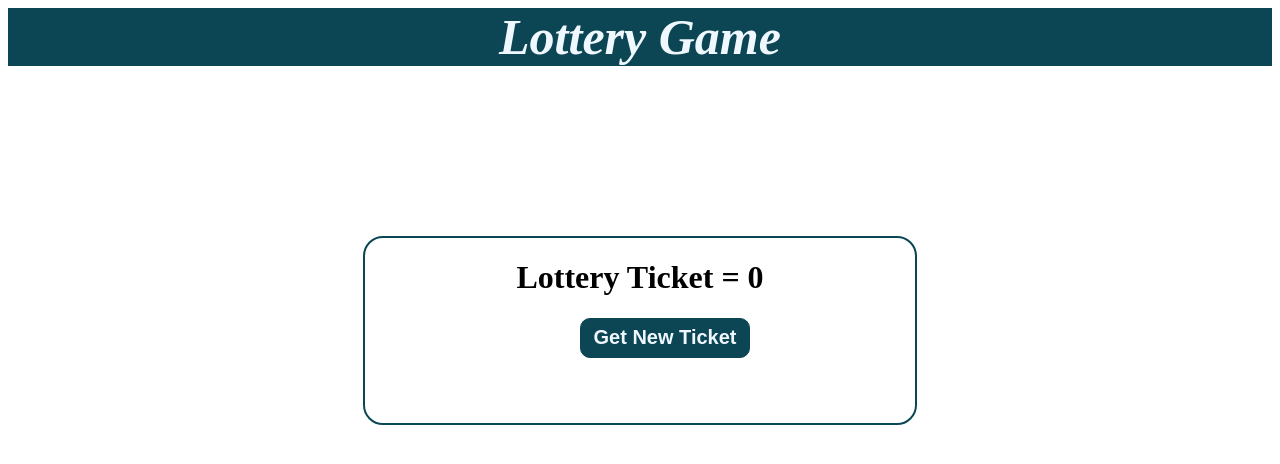
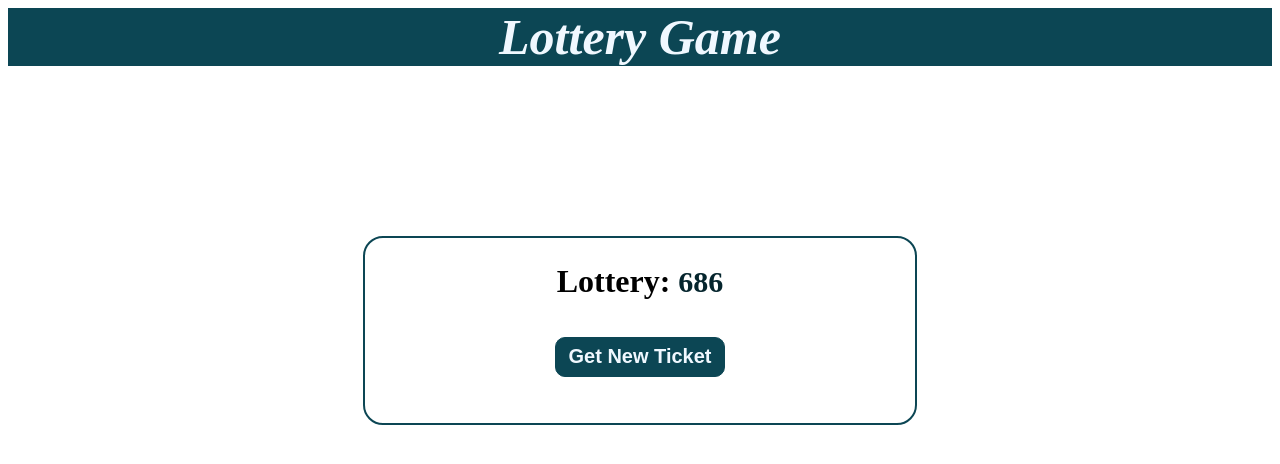
Before and after one commit to Gauranshi07/web-dev-practice, a React (Vite) app in the folder React/react-projects/: page / in a window 1280 px wide. Shown: the top 464 px of the page. Built offline with nearby package versions, Linux system fonts and the light colour scheme.

Commit message:
Refactor Lottery Game using arrays and props

```diff
--- a/React/react-projects/src/App.jsx
+++ b/React/react-projects/src/App.jsx
@@ -1,10 +1,10 @@
 import React from 'react'
-import LotteryGame from './LotteryGame'
+import Lottery from './Lottery'
 
 const App = () => {
   return (
     <div>
-      <LotteryGame />
+      <Lottery n={3} winningSum={15}/>
     </div>
   )
 }
--- a/React/react-projects/src/Lottery.jsx
+++ b/React/react-projects/src/Lottery.jsx
@@ -1,16 +1,28 @@
 import React from 'react'
-import {checkWin} from './helper'
+import { getTicket, sum} from './helper'
+import {useState} from 'react'
+import Ticket from './Ticket'
 
-const Lottery = ({ticket}) => {
+const Lottery = ({n , winningSum}) => {
 
-    let isWinning=(checkWin(ticket))===15;
+  let [ticket,setTicket] = useState(getTicket(n))
+  let isWinning=(sum(ticket)) === winningSum;
+
+    let buyTicket =()=>{
+      setTicket(getTicket(3))
+    }
 
   return (
-    <div>
-        <h1 style={{textAlign:'center'}}>
-          {isWinning && "Congratulations you win"}
-        </h1>
-        <h1>Lottery Ticket = {ticket}</h1>
+    <div style={{display:'flex',flexDirection:'column',alignItems:'center' , justifyContent:'center' }}>
+      <h1 style={{textAlign:'center',fontWeight:'550',fontSize:'50px',fontStyle:'italic',color:'aliceblue',backgroundColor:'rgb(12, 70, 84)',width:'100%',margin:'0px'}}>Lottery Game</h1>
+
+      <div style={{display:'flex',flexDirection:'column',alignItems:'center',justifyContent:'center', border:'2px solid rgb(12, 70, 84)', borderRadius:'20px', width:'550px', minHeight:'185px', marginTop:'170px'}}>
+      <Ticket ticket={ticket}/>
+      <button onClick={buyTicket} style={{width:'170px',height:'40px',fontSize:'20px',border:'1px solid rgb(12, 70, 84)',borderRadius:'10px',backgroundColor:'rgb(12, 70, 84)',color:'aliceblue',fontWeight:'550',marginTop:'15px'}}>Get New Ticket</button>
+      <h1 style={{textAlign:'center',color:'rgb(5, 37, 45)'}}>
+        {isWinning && "Congratulations you win"}
+      </h1>
+      </div>
     </div>
   )
 }
--- a/React/react-projects/src/LotteryGame.jsx
+++ /dev/null
@@ -1,20 +0,0 @@
-import React from 'react'
-import {useState} from 'react'
-import Lottery from './Lottery'
-import Ticket from './Ticket'
-
-const LotteryGame = () => {
-    const [ticket,setTicket]=useState(0);
-
-  return (
-    <div style={{display:'flex',flexDirection:'column',alignItems:'center' , justifyContent:'center' }}>
-        <h1 style={{textAlign:'center',fontWeight:'550',fontSize:'50px',fontStyle:'italic',color:'aliceblue',backgroundColor:'rgb(12, 70, 84)',width:'100%',margin:'0px'}}>Lottery Game</h1>
-    <div style={{display:'flex',flexDirection:'column',alignItems:'center', border:'2px solid rgb(12, 70, 84)', borderRadius:'20px', width:'550px', minHeight:'185px', marginTop:'170px'}}>
-        <Lottery ticket={ticket} />
-        <Ticket setTicket={setTicket} ticket={ticket}/>
-    </div>
-    </div>
-  )
-}
-
-export default LotteryGame
--- a/React/react-projects/src/Ticket.jsx
+++ b/React/react-projects/src/Ticket.jsx
@@ -1,15 +1,14 @@
-import React from 'react'
-import {useState} from 'react'
-import {getTicket} from './helper'
+import TicketNum from './TicketNum'
 
-const Ticket = ({ticket,setTicket}) => {
+const Ticket = ({ticket}) => {
 
-    function updateNumber(){
-setTicket(getTicket())
-}
   return (
     <div>
-        <button onClick={updateNumber} style={{width:'170px',height:'40px',fontSize:'20px',border:'1px solid rgb(12, 70, 84)',borderRadius:'10px',backgroundColor:'rgb(12, 70, 84)',color:'aliceblue',fontWeight:'550',marginLeft:'50px'}}>Get New Ticket</button>
+      <h1>Lottery: {
+        ticket.map((num,idx)=>(
+          <TicketNum num={num} key={idx}/>
+        ))
+      }</h1>
     </div>
   )
 }
--- /dev/null
+++ b/React/react-projects/src/TicketNum.jsx
@@ -0,0 +1,7 @@
+import React from 'react'
+
+const TicketNum = ({num}) => {
+  return <span style={{fontSize:'30px',fontWeight:'600',color:'rgb(5, 37, 45)'}}>{num}</span>;
+}
+
+export default TicketNum
--- a/React/react-projects/src/helper.js
+++ b/React/react-projects/src/helper.js
@@ -1,19 +1,13 @@
-function getTicket(){
-        let max=999;
-        let min=100;
-        return Math.floor(Math.random()*(max-min+1))+min
+function getTicket(n){
+        let arr=new Array(n)
+        for(let i=0;i<n;i++){
+        arr[i] = Math.floor(Math.random()*10)
+        }
+        return arr;
 }
 
-function checkWin(ticket){
-        let digit=0;
-        let sum=0;
-        while(ticket>0){
-                digit=ticket%10;
-                sum+=digit
-                digit=0
-                ticket=Math.floor(ticket/10)
-        }
-        return sum
+function sum(arr){
+        return arr.reduce((sum,val)=> sum+val, 0)
 }
 
-export {getTicket,checkWin}
+export {getTicket,sum}
```
